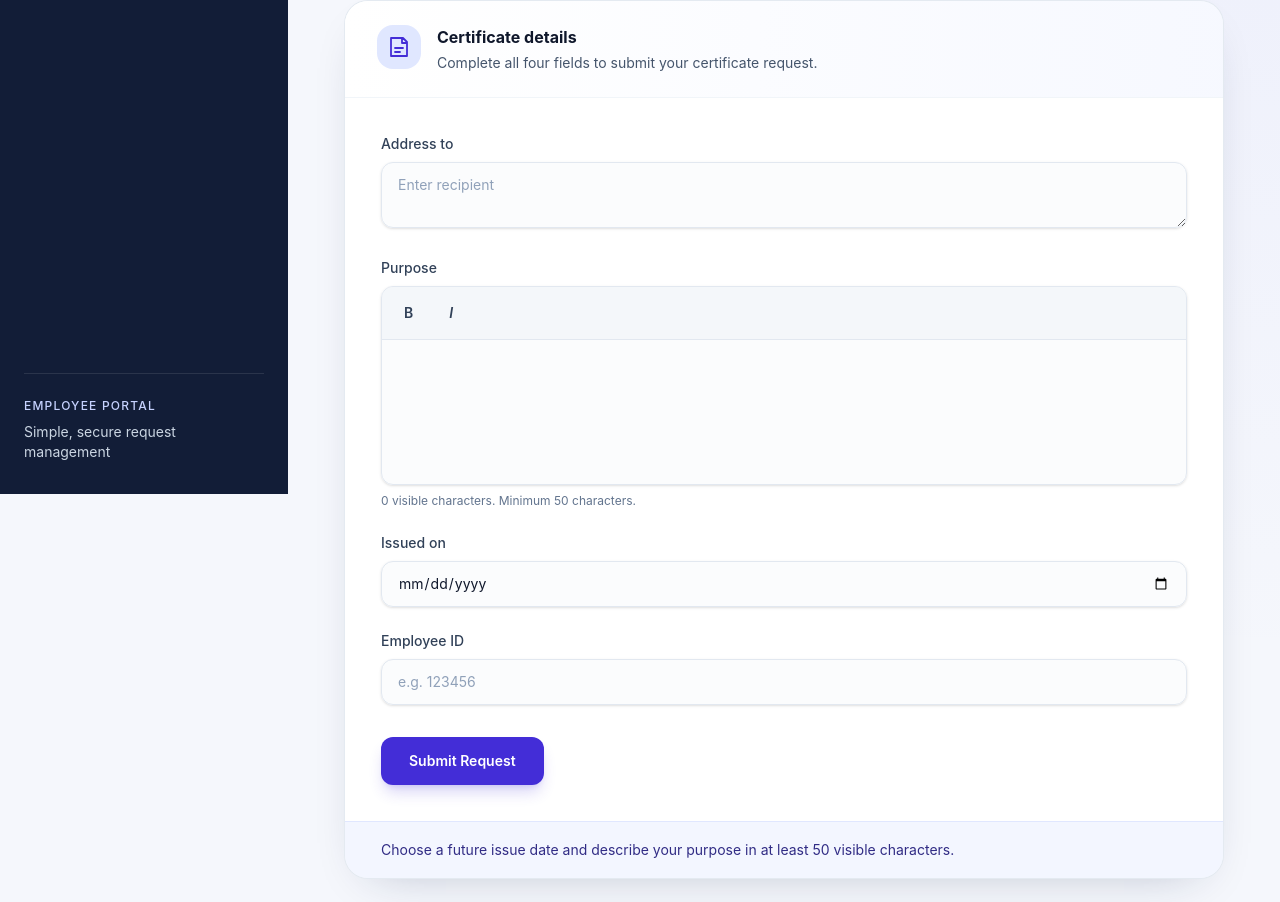
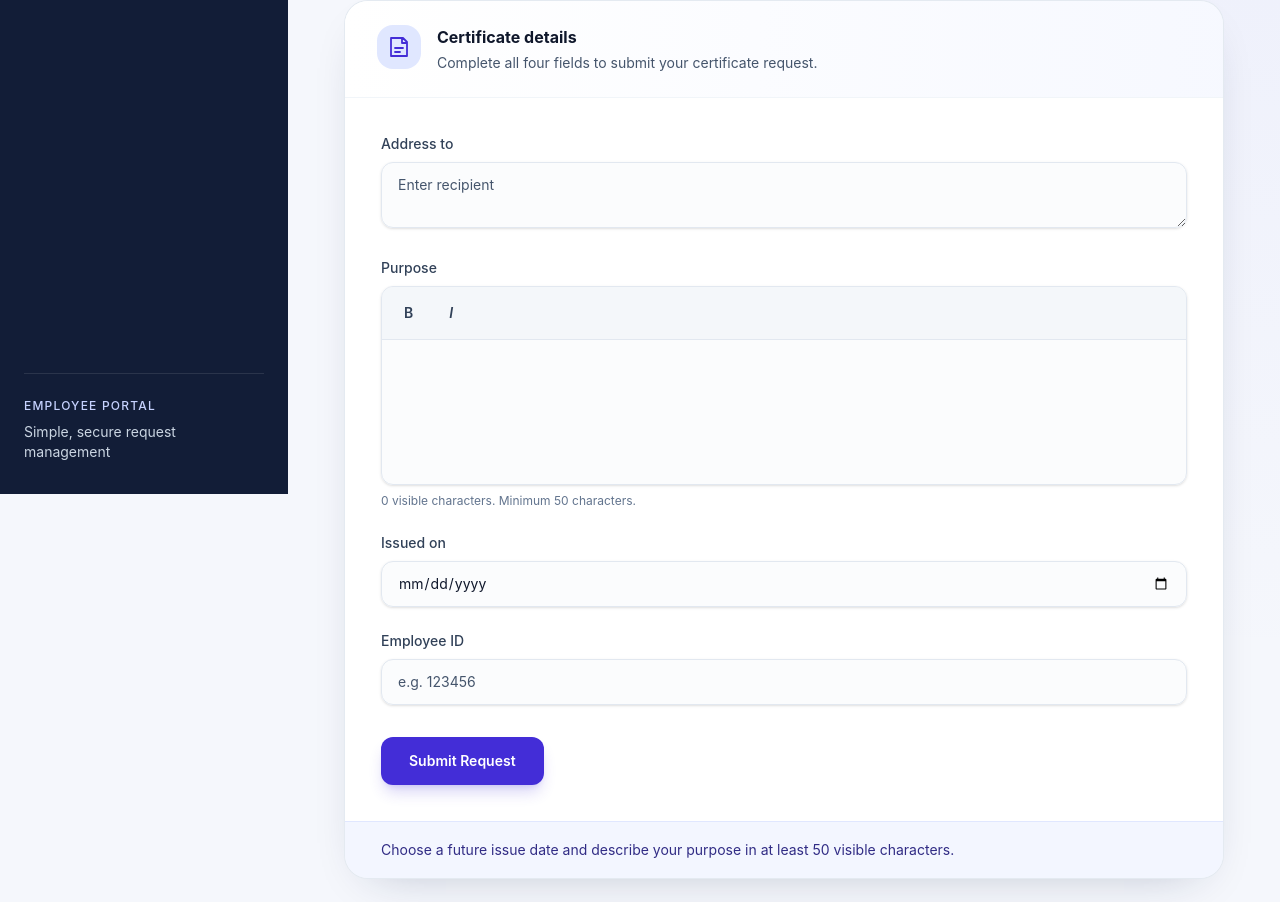
Before and after one commit to fanostomp/zalex-certificate-portal, a React (Vite) app: page /requests/new in a window 1280 px wide. Shown: the part 306-1208 px from the top of the page. Built offline with nearby package versions, Linux system fonts and the light colour scheme.

Commit message:
fix: increase placeholder contrast for accessibility

```diff
--- a/src/components/certificates/CertificateRequestForm.tsx
+++ b/src/components/certificates/CertificateRequestForm.tsx
@@ -132,7 +132,7 @@ export default function CertificateRequestForm() {
                     Address to
                 </label>
 
-                <textarea className="mt-2 w-full rounded-xl border border-slate-200 bg-slate-50/50 px-4 py-3 text-sm shadow-sm transition-all outline-none placeholder:text-slate-400 hover:border-slate-300 focus:border-indigo-500 focus:bg-white focus:ring-4 focus:ring-indigo-100"
+                <textarea className="mt-2 w-full rounded-xl border border-slate-200 bg-slate-50/50 px-4 py-3 text-sm shadow-sm transition-all outline-none placeholder:text-slate-600 hover:border-slate-300 focus:border-indigo-500 focus:bg-white focus:ring-4 focus:ring-indigo-100"
                     id='addressTo'
                     {...register("addressTo")}
                     placeholder="Enter recipient"
@@ -185,7 +185,7 @@ export default function CertificateRequestForm() {
                         aria-describedby={
                         errors.issuedOn ? 'issuedOn-error' : undefined
                         }
-                        className="mt-2 w-full rounded-xl border border-slate-200 bg-slate-50/50 px-4 py-3 text-sm shadow-sm transition-all outline-none placeholder:text-slate-400 hover:border-slate-300 focus:border-indigo-500 focus:bg-white focus:ring-4 focus:ring-indigo-100"
+                        className="mt-2 w-full rounded-xl border border-slate-200 bg-slate-50/50 px-4 py-3 text-sm shadow-sm transition-all outline-none placeholder:text-slate-600 hover:border-slate-300 focus:border-indigo-500 focus:bg-white focus:ring-4 focus:ring-indigo-100"
                     />
 
                     {errors.issuedOn && (
@@ -216,7 +216,7 @@ export default function CertificateRequestForm() {
                     errors.employeeId ? 'employeeId-error' : undefined
                     }
                     placeholder="e.g. 123456"
-                    className="mt-2 w-full rounded-xl border border-slate-200 bg-slate-50/50 px-4 py-3 text-sm shadow-sm transition-all outline-none placeholder:text-slate-400 hover:border-slate-300 focus:border-indigo-500 focus:bg-white focus:ring-4 focus:ring-indigo-100"
+                    className="mt-2 w-full rounded-xl border border-slate-200 bg-slate-50/50 px-4 py-3 text-sm shadow-sm transition-all outline-none placeholder:text-slate-600 hover:border-slate-300 focus:border-indigo-500 focus:bg-white focus:ring-4 focus:ring-indigo-100"
                 />
 
                 {errors.employeeId && (
```
